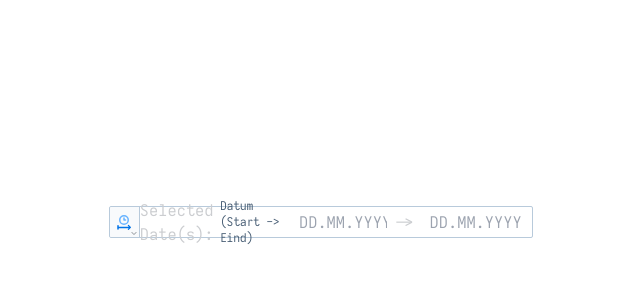
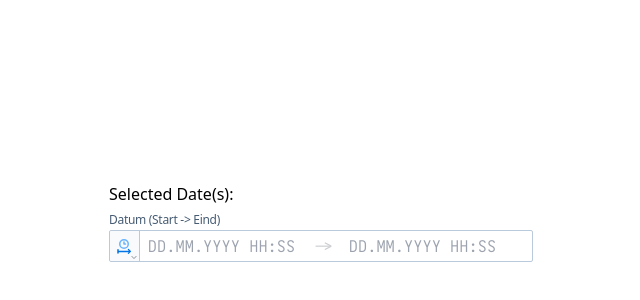
Before and after one commit to stephanewillems/datepicker_tjilp, a React (Vite) app: page / in a window 1280 px wide. Shown: the part 178-478 px from the top of the page, without its empty margins (339-979 px from the left). Built offline with nearby package versions, Linux system fonts and the light colour scheme.

Commit message:
refactor: Improve DatePickerComp UI and update label text

```diff
--- a/src/components/DatePickerComp.tsx
+++ b/src/components/DatePickerComp.tsx
@@ -65,6 +65,10 @@ const DatePickerComp = ({
     return (
         <>
 
+                   <p className="z-40">Selected Date(s): {dateOne} {dateTwo}</p>
+            <label className="text-xs text-muted-900 -tracking-[0.3px] z-40 ">
+                {selectedIcon === "range" ? "Datum (Start -> Eind)" : "Datum"}
+            </label>
 
             <DateWrapper
                 selectedIcon={selectedIcon}
@@ -74,10 +78,6 @@ const DatePickerComp = ({
                 setStartDate={setStartDate}
                 startDate={startDate}
             >
-                   <p className="z-40">Selected Date(s): {dateOne} {dateTwo}</p>
-            <label className="text-xs text-muted-900 -tracking-[0.3px] z-40 ">
-                {selectedIcon === "range" ? "Datum (Start -> Eind)" : "Datum"}
-            </label>
 
                 {selectedIcon === "range" ?
                     <>
```
